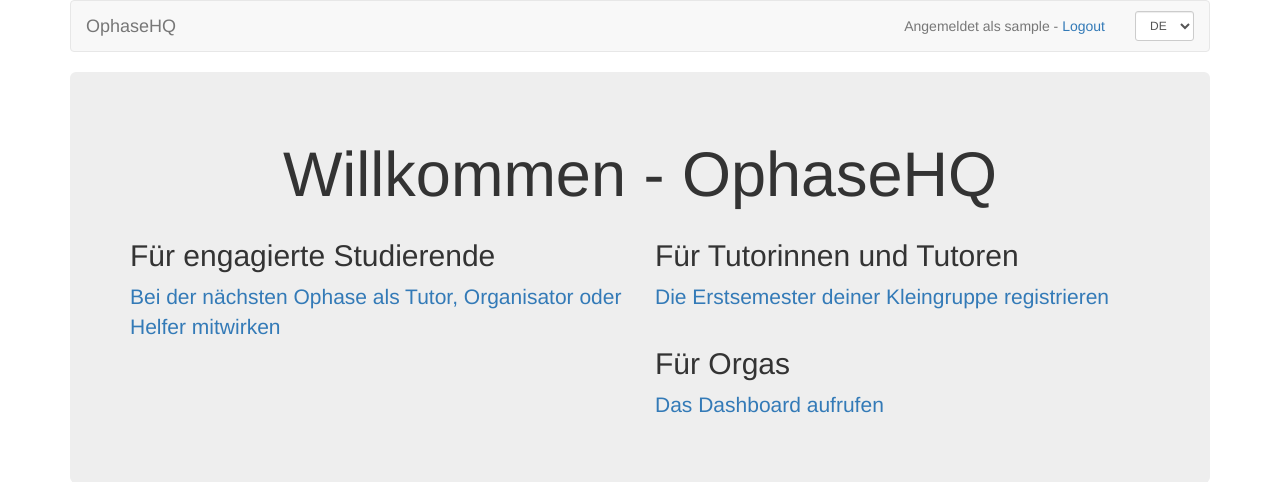
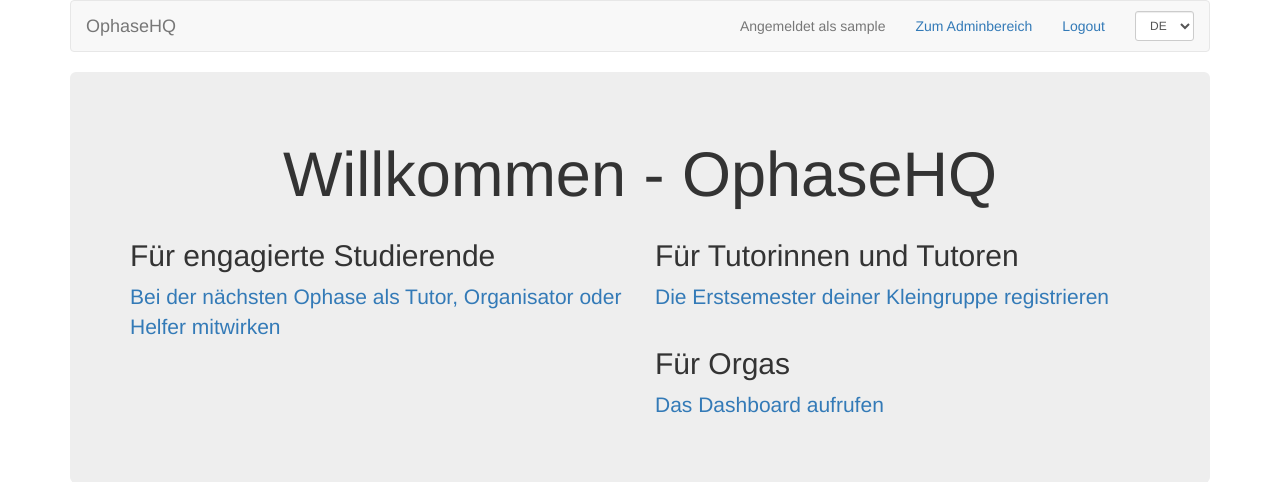
Before and after one commit to d120/pyophase, a Django app: page / in a window 1280 px wide. Shown: the top 482 px of the page. Run offline with Django 3.2, Linux system fonts and the light colour scheme; the visitor is signed in with stand-in values (Sample User, id 1); data comes from the database, SQL or seed files in the repository; some libraries are stand-ins or nearby versions.

Commit message:
Add link to adminarea

```diff
--- a/ophasebase/templates/ophasebase/base.html
+++ b/ophasebase/templates/ophasebase/base.html
@@ -19,7 +19,11 @@
                 </div>
                 <div class="navbar-right">
                     {% if user.is_authenticated %}
-                    <span class="navbar-text">{% trans "Angemeldet als" %} {{ user.username }} - <a href="{% url 'logout' %}">{% trans "Logout" %}</a></span>
+                    <span class="navbar-text">{% trans "Angemeldet als" %} {{ user.username }}</span>
+                    {% if user.is_staff %}
+                    <span class="navbar-text"><a href="{% url 'admin:index' %}">{% trans "Zum Adminbereich" %}</a></span>
+                    {% endif %}
+                    <span class="navbar-text"><a href="{% url 'logout' %}">{% trans "Logout" %}</a></span>
                     {% else %}
                     <span class="navbar-text"><a href="{% url 'login' %}?next={{request.path}}">{% trans "Login" %}</a></span>
                     {% endif %}
```
